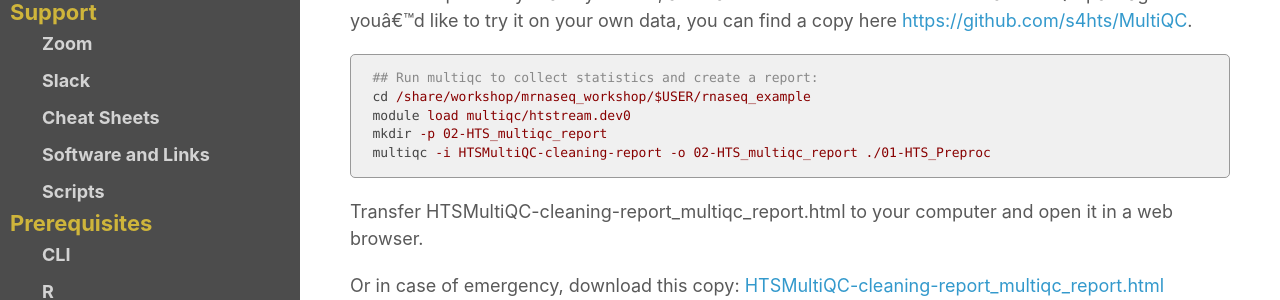
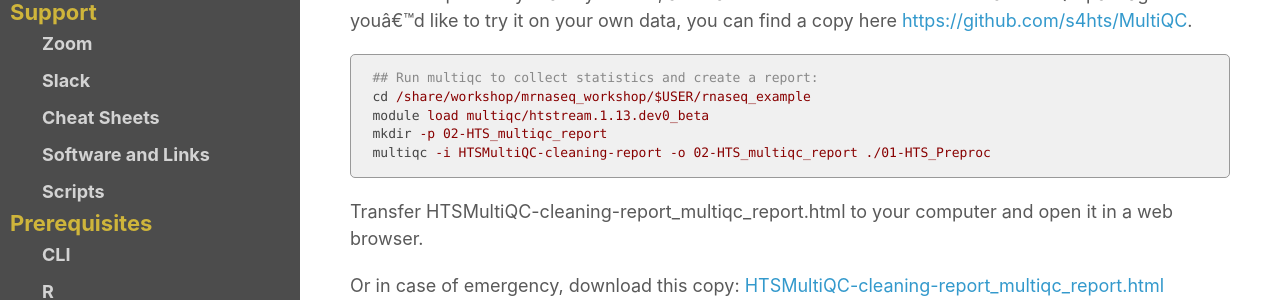
Before and after one commit to ucdavis-bioinformatics-training/2023-June-RNA-Seq-Analysis, a Jekyll site: the page built from data_reduction/01-preproc_htstream_mm.md, in a window 1280 px wide and 900 px high, scrolled down 28530 px. Shown: the part 374-674 px from the top of the window. Built offline with Jekyll 4.4.1, drawn with Linux system fonts in a browser that asks for light colours; our own code applies the rules of GitHub Pages for plain Markdown files.

Commit message:
Update 01-preproc_htstream_mm.md

````diff
--- a/data_reduction/01-preproc_htstream_mm.md
+++ b/data_reduction/01-preproc_htstream_mm.md
@@ -781,7 +781,7 @@ Finally lets use [MultiQC](https://multiqc.info/) to generate a summary of our o
 ```bash
 ## Run multiqc to collect statistics and create a report:
 cd /share/workshop/mrnaseq_workshop/$USER/rnaseq_example
-module load multiqc/htstream.dev0
+module load multiqc/htstream.1.13.dev0_beta
 mkdir -p 02-HTS_multiqc_report
 multiqc -i HTSMultiQC-cleaning-report -o 02-HTS_multiqc_report ./01-HTS_Preproc
 ```
````
